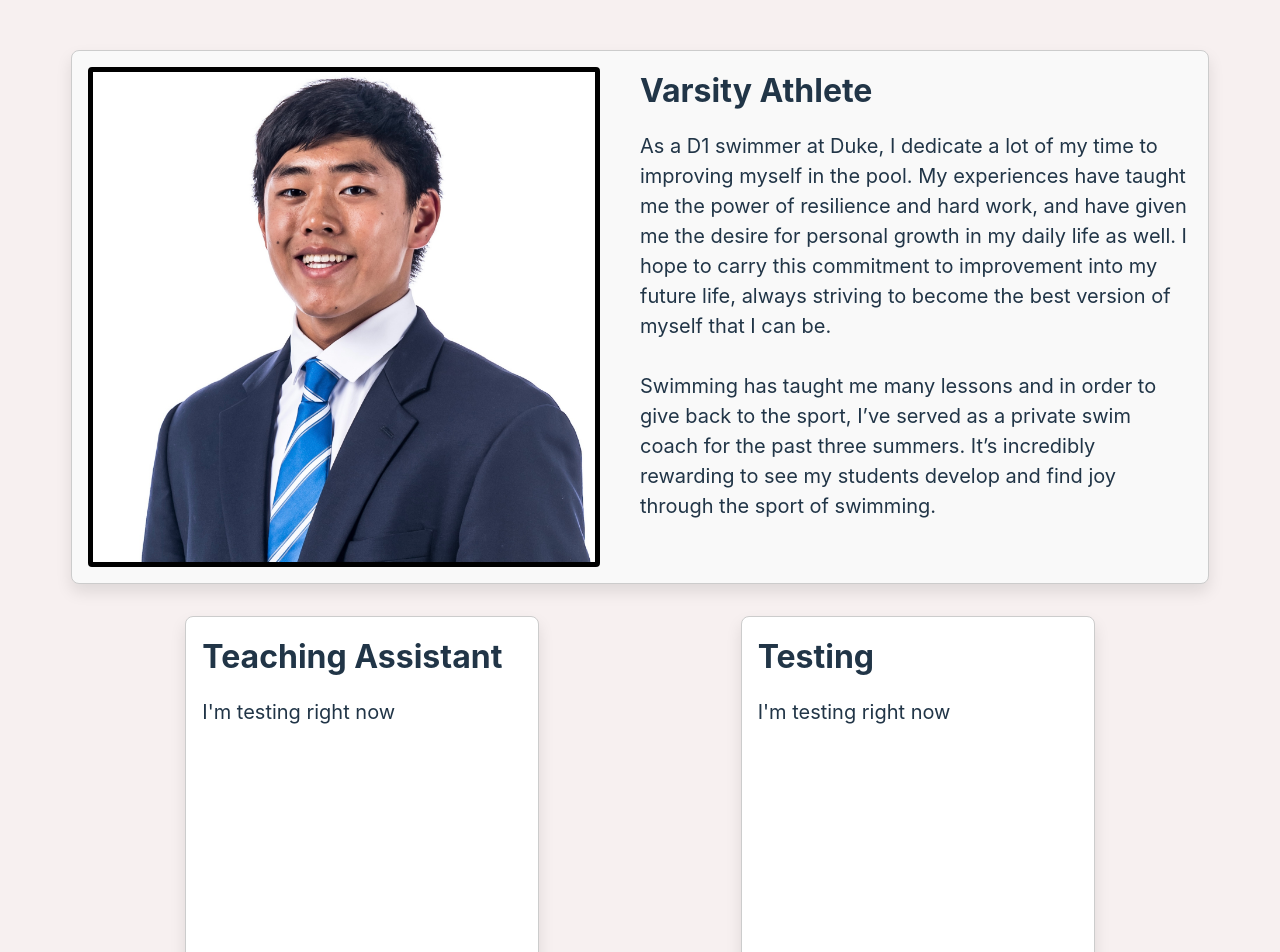
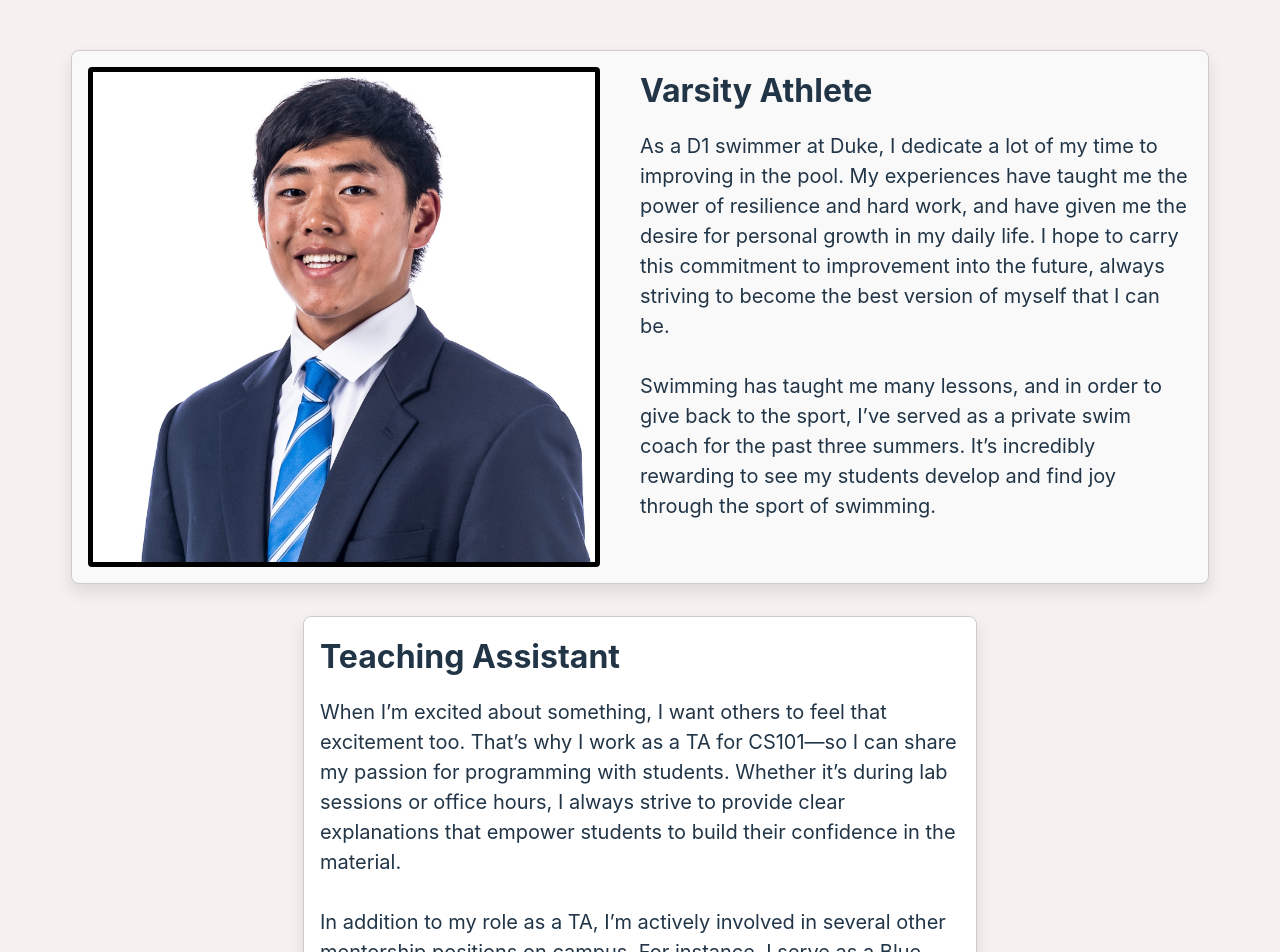
Before and after one commit to andrewswimmer111/Personal-Portfolio, a React (Vite) app: page / in a window 1280 px wide. Shown: the part 2280-3232 px from the top of the page. Built offline with nearby package versions, Linux system fonts and the light colour scheme.

Commit message:
descriptions done, form has submitting state

```diff
--- a/src/App.css
+++ b/src/App.css
@@ -216,6 +216,7 @@ h1 {
     border: 5px solid black;
     border-radius: 0.25em;
     flex-grow: 1;
+    cursor: pointer;
 }
 
 .extra-image-container:hover {
@@ -236,7 +237,7 @@ h1 {
 }
 
 .extra-card {
-    width: 20em;
+    width: 40em;
     margin: 1em auto;
     padding: 1em;
     border: 1px solid #ccc;
@@ -474,6 +475,11 @@ h1 {
     color: black;
 }
 
+.contact-form-button.disabled {
+    background-color: pink;
+    color: gray;
+}
+
 .contact-form-warning {
     font-size: larger;
 }
--- a/src/components/ContactForm.tsx
+++ b/src/components/ContactForm.tsx
@@ -51,13 +51,14 @@ function ContactForm() {
         }
 
         else if (email.value.trim() && message.value.trim()) {
-            setError("")
+            setError("Form submitting...");
+            document.getElementById('contact-form-submit')?.classList.add('disabled');
             handleSubmit(event);
         }
     };
 
   return (
-    <form onSubmit={handleFormSubmit} className='contact-form-box'>
+    <form id="contact-form" onSubmit={handleFormSubmit} className='contact-form-box'>
       <label htmlFor="email" className='contact-form-label'>
         Email Address
       </label>
@@ -86,7 +87,7 @@ function ContactForm() {
         errors={state.errors}
       />
       <div className='contact-form-bottom'>
-        <button type="submit" disabled={state.submitting} className='contact-form-button'>
+        <button id="contact-form-submit" type="submit" disabled={state.submitting} className='contact-form-button'>
             Submit
         </button>
         <div id="warning" className='contact-form-warning'> {error} </div>
--- a/src/components/ExtraCard.tsx
+++ b/src/components/ExtraCard.tsx
@@ -7,7 +7,7 @@ const ExtraCard:React.FC<ExtraCardProps> = ( {title, description}) => {
     return (
         <div className="extra-card">
             <div className="extra-title"> {title} </div>
-            <div className="extra-body">{description}</div>
+            <div className="extra-body" dangerouslySetInnerHTML={{__html: description}}></div>
         </div>
     )
 }
--- a/src/components/Extracurriculars.tsx
+++ b/src/components/Extracurriculars.tsx
@@ -6,7 +6,7 @@ const Extracurriculars:React.FC = () => {
     const extraImg = [
         {
             title: "Varsity Athlete",
-            description: `As a D1 swimmer at Duke, I dedicate a lot of my time to improving myself in the pool. My experiences have taught me the power of resilience and hard work, and have given me the desire for personal growth in my daily life as well. I hope to carry this commitment to improvement into my future life, always striving to become the best version of myself that I can be. <br/> <br/> Swimming has taught me many lessons and in order to give back to the sport, I’ve served as a private swim coach for the past three summers. It’s incredibly rewarding to see my students develop and find joy through the sport of swimming. `,
+            description: `As a D1 swimmer at Duke, I dedicate a lot of my time to improving in the pool. My experiences have taught me the power of resilience and hard work, and have given me the desire for personal growth in my daily life.  I hope to carry this commitment to improvement into the future, always striving to become the best version of myself that I can be. <br/><br/> Swimming has taught me many lessons, and in order to give back to the sport, I’ve served as a private swim coach for the past three summers. It’s incredibly rewarding to see my students develop and find joy through the sport of swimming.`,
             imageURLs: ["/images/head.jpg", "/images/food.png"],
         }
     ]
@@ -14,11 +14,11 @@ const Extracurriculars:React.FC = () => {
     const extra = [
         {
             title: "Teaching Assistant",
-            description: "I'm testing right now",
+            description: `When I’m excited about something, I want others to feel that excitement too. That’s why I work as a TA for CS101—so I can share my passion for programming with students. Whether it’s during lab sessions or office hours, I always strive to provide clear explanations that empower students to build their confidence in the material. <br/> <br/> In addition to my role as a TA, I’m actively involved in several other mentorship positions on campus. For instance, I serve as a Blue Devil Buddy, where I provide guidance and support to an incoming first-year student.`,
         },
         {
-            title: "Testing",
-            description: "I'm testing right now",
+            title: "ACE Participant",
+            description: `During the summer of 2024, I was selected to join 11 other student-athletes on a one-week long trip to Panama, where we led a volleyball camp at a rural elementary school. The experience not only helped me grow my leadership and collaboration skills, but also gave me a fresh perspective on the world.  <br/><br/> After reflecting on the trip, our group of student-athletes is now in the process of launching the Rising Athletes Foundation, an organization aimed at providing comprehensive support to high school athletes, enabling them to turn their athletic abilities into opportunities for higher education.`,
         },
     ]
     return (
```
